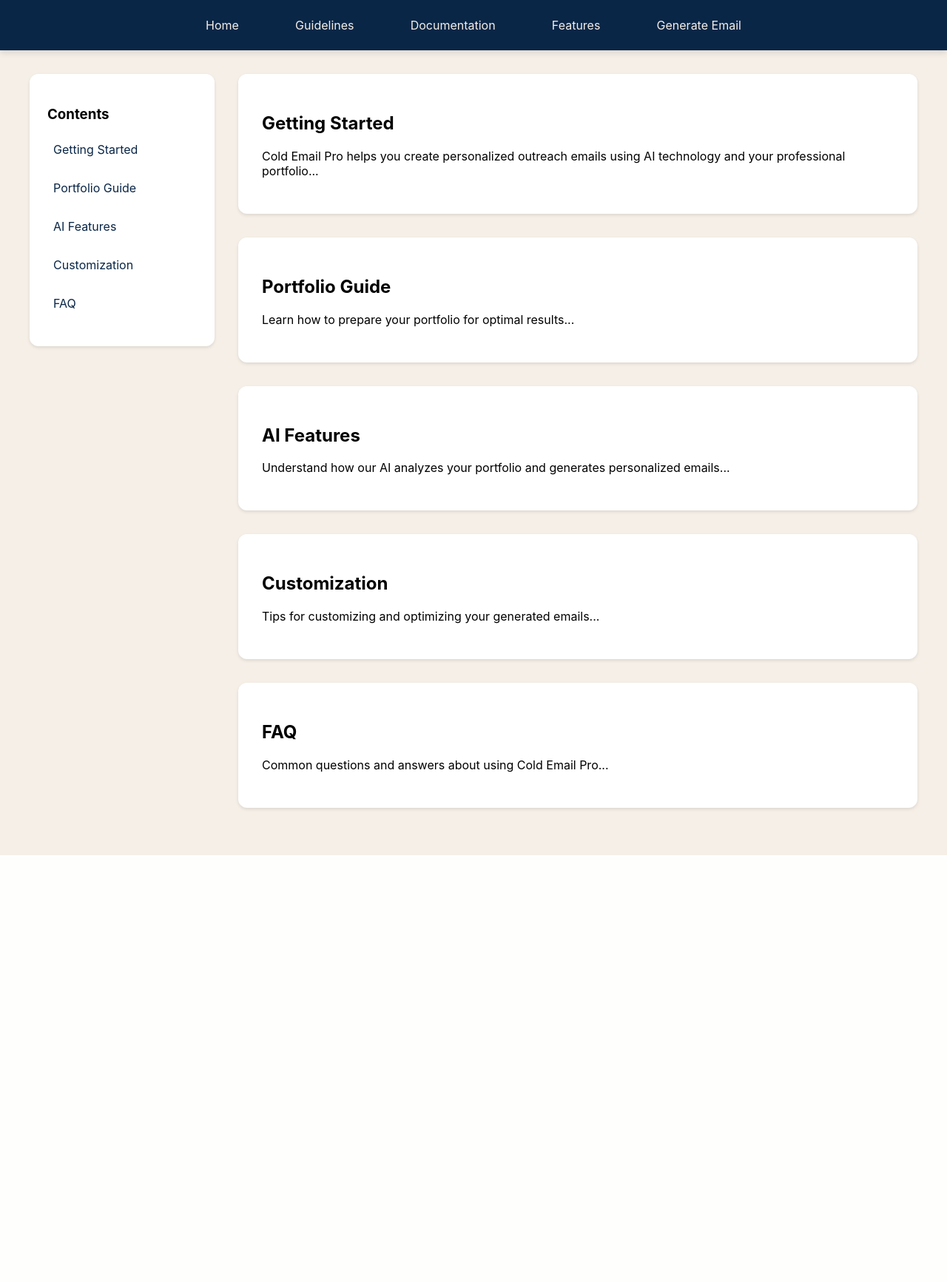
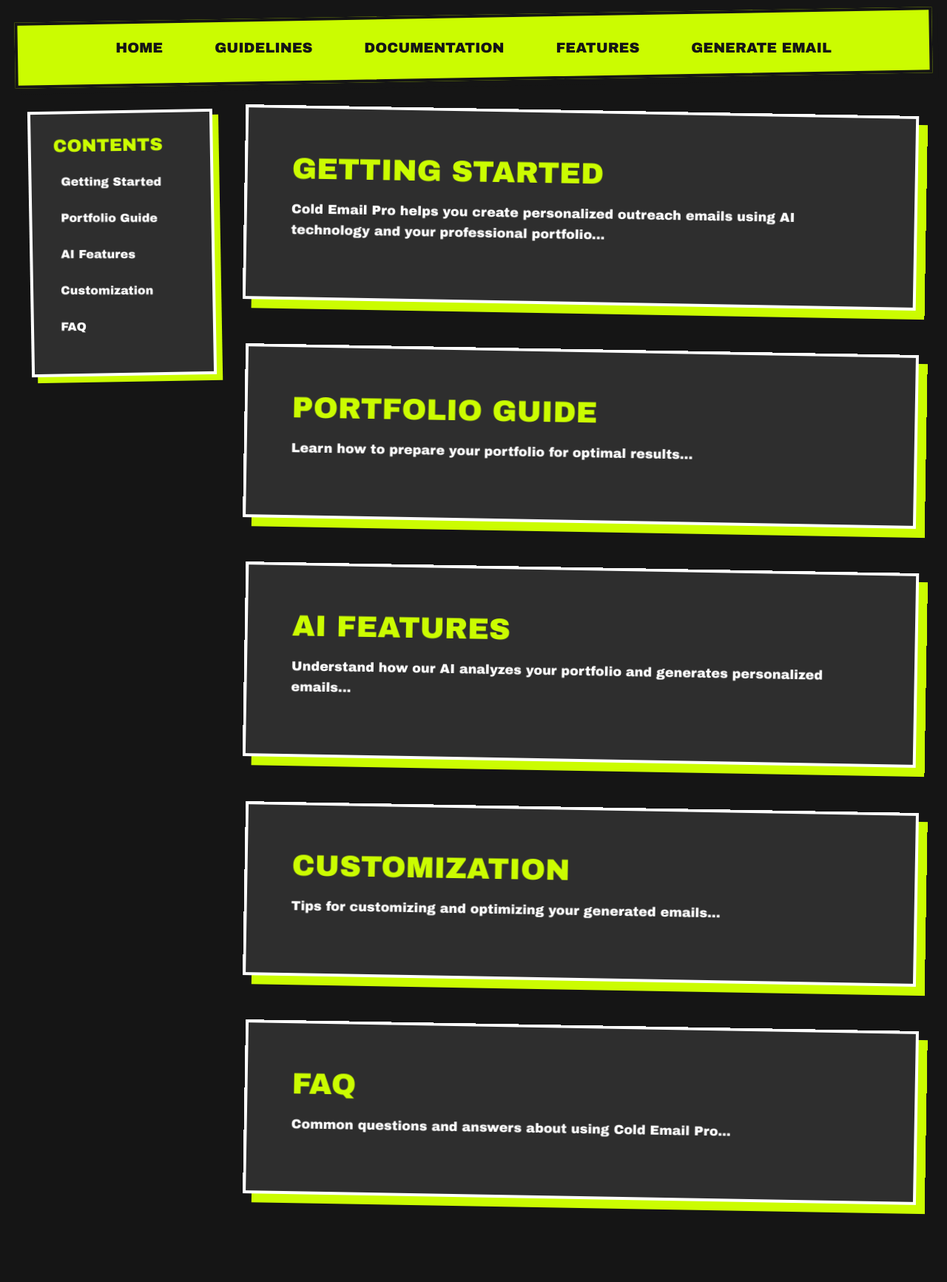
Before and after one commit to Adiiiicodes/Cold_email_Pro, a Flask app: page /docs in a window 1280 px wide. Shown: the whole page at 74% size. Before the commit the page ends 1156 px from the top, so only its background shows below. Run offline with Flask 3, Linux system fonts and the light colour scheme.

Commit message:
Update docs.css

```diff
--- a/static/css/docs.css
+++ b/static/css/docs.css
@@ -1,60 +1,85 @@
 /* static/css/docs.css */
-:root {
-    --primary: #0A2647;
-    --secondary: #F5EFE7;
+* {
+    margin: 0;
+    padding: 0;
+    box-sizing: border-box;
+    font-family: 'Arial Black', 'Helvetica Bold', sans-serif;
 }
 
 body {
-    font-family: 'Inter', sans-serif;
-    background: var(--secondary);
-    margin: 0;
-    padding: 0;
+    background: #151515;
+    min-height: 100vh;
+    padding: clamp(10px, 2vw, 20px);
+    cursor: default;
+    overflow-x: hidden;
 }
 
 .nav {
-    background: var(--primary);
-    padding: 1rem;
-    box-shadow: 0 4px 8px rgba(0,0,0,0.1);
+    background: #CBFC01;
+    padding: clamp(15px, 3vw, 20px);
+    margin-bottom: clamp(20px, 4vw, 40px);
+    border: 4px solid #151515;
+    box-shadow: 8px 8px 0px #151515;
+    position: relative;
+    transform: rotate(-1deg);
+    width: 100%;
 }
 
 .nav-links {
     display: flex;
-    justify-content: space-around;
-    max-width: 800px;
-    margin: 0 auto;
+    justify-content: center;
+    gap: clamp(15px, 3vw, 30px);
+    transform: rotate(1deg);
+    flex-wrap: wrap;
 }
 
 .nav-links a {
-    color: var(--secondary);
+    color: #151515;
     text-decoration: none;
-    padding: 0.5rem 1rem;
-    border-radius: 8px;
+    font-weight: 900;
+    font-size: clamp(1rem, 2vw, 1.2rem);
+    padding: 10px 20px;
+    transition: transform 0.2s;
+    text-transform: uppercase;
+    white-space: nowrap;
+}
+
+.nav-links a:hover {
+    transform: translateY(-5px);
+    background: #151515;
+    color: #CBFC01;
 }
 
 .docs-container {
     display: grid;
     grid-template-columns: 250px 1fr;
-    gap: 2rem;
-    max-width: 1200px;
+    gap: clamp(20px, 4vw, 40px);
+    max-width: 1400px;
     margin: 2rem auto;
-    padding: 0 1rem;
+    padding: 0 clamp(10px, 2vw, 20px);
 }
 
 .sidebar {
-    background: white;
-    padding: 1.5rem;
-    border-radius: 12px;
-    height: fit-content;
+    background: #2E2E2E;
+    padding: clamp(20px, 4vw, 30px);
+    border: 4px solid #FFFFFF;
+    box-shadow: 8px 8px 0px #CBFC01;
+    transform: rotate(-1deg);
     position: sticky;
     top: 2rem;
-    box-shadow:
-        0 2px 4px rgba(0,0,0,0.1),
-        inset 0 1px 1px rgba(255,255,255,0.9);
+    height: fit-content;
+}
+
+.sidebar h3 {
+    color: #CBFC01;
+    margin-bottom: 20px;
+    font-size: clamp(1.2rem, 2.5vw, 1.5rem);
+    text-transform: uppercase;
 }
 
 .sidebar ul {
     list-style: none;
-    padding: 0;
+    transform: rotate(1deg);
 }
 
 .sidebar li {
@@ -62,24 +87,68 @@
 }
 
 .sidebar a {
-    color: var(--primary);
+    color: #FFFFFF;
     text-decoration: none;
     display: block;
     padding: 0.5rem;
-    border-radius: 6px;
-    transition: background 0.3s;
+    transition: transform 0.2s;
+    font-weight: 900;
 }
 
 .sidebar a:hover {
-    background: var(--secondary);
+    color: #CBFC01;
+    transform: translateX(10px);
 }
 
 .content-section {
-    background: white;
-    padding: 2rem;
-    border-radius: 12px;
-    margin-bottom: 2rem;
-    box-shadow:
-        0 2px 4px rgba(0,0,0,0.1),
-        inset 0 1px 1px rgba(255,255,255,0.9);
+    background: #2E2E2E;
+    padding: clamp(30px, 5vw, 60px);
+    border: 4px solid #FFFFFF;
+    box-shadow: 12px 12px 0px #CBFC01;
+    margin-bottom: clamp(30px, 5vw, 60px);
+    transform: rotate(1deg);
 }
+
+.content-section h2 {
+    color: #CBFC01;
+    font-size: clamp(1.8rem, 4vw, 2.5rem);
+    margin-bottom: clamp(15px, 3vw, 20px);
+    text-transform: uppercase;
+}
+
+.content-section p {
+    color: #FFFFFF;
+    font-size: clamp(1rem, 2vw, 1.1rem);
+    line-height: 1.6;
+    margin-bottom: 1rem;
+}
+
+/* Responsive breakpoints */
+@media (max-width: 768px) {
+    .docs-container {
+        grid-template-columns: 1fr;
+    }
+
+    .sidebar {
+        position: relative;
+        top: 0;
+        margin-bottom: 2rem;
+    }
+
+    .nav-links {
+        flex-direction: column;
+        align-items: center;
+    }
+
+    .nav-links a {
+        width: 100%;
+        text-align: center;
+    }
+}
+
+/* For devices that prefer reduced motion */
+@media (prefers-reduced-motion: reduce) {
+    .sidebar a, .content-section {
+        transition: none;
+    }
+}
```
